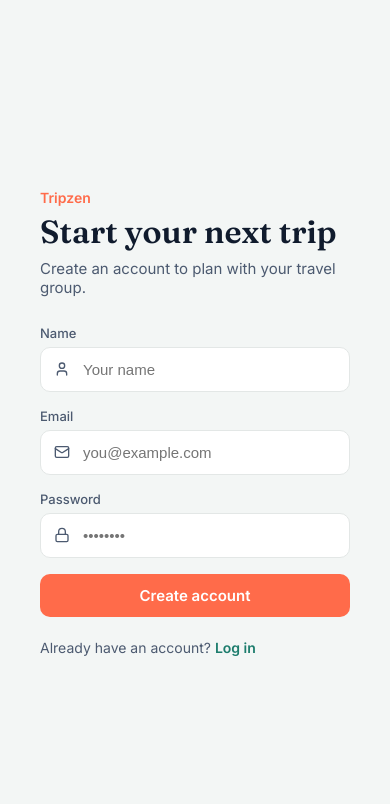
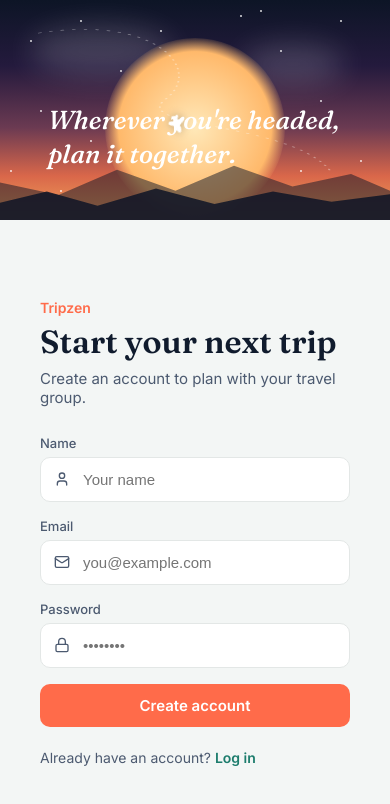
Before and after one commit to ajayhadagali/Tripzen, a React (Vite) app in the folder client/: page /register in a window 390 px wide. Shown: the top 804 px of the page. Built offline with nearby package versions, Linux system fonts and the light colour scheme.

Commit message:
Add responsive layout and Capacitor Android wrapper

```diff
--- /dev/null
+++ b/client/capacitor.config.json
@@ -0,0 +1,5 @@
+{
+  "appId": "com.tripzen.app",
+  "appName": "Tripzen",
+  "webDir": "dist"
+}
--- a/client/index.html
+++ b/client/index.html
@@ -3,7 +3,7 @@
   <head>
     <meta charset="UTF-8" />
     <link rel="icon" type="image/svg+xml" href="/favicon.svg" />
-    <meta name="viewport" content="width=device-width, initial-scale=1.0" />
+    <meta name="viewport" content="width=device-width, initial-scale=1.0, viewport-fit=cover" />
     <title>client</title>
   </head>
   <body>
--- a/client/package.json
+++ b/client/package.json
@@ -10,6 +10,8 @@
     "preview": "vite preview"
   },
   "dependencies": {
+    "@capacitor/android": "^8.5.3",
+    "@capacitor/core": "^8.5.3",
     "axios": "^1.20.0",
     "lucide-react": "^1.51.0",
     "react": "^19.2.8",
@@ -17,6 +19,7 @@
     "react-router-dom": "^7.18.4"
   },
   "devDependencies": {
+    "@capacitor/cli": "^8.5.3",
     "@eslint/js": "^10.0.1",
     "@types/react": "^19.2.18",
     "@types/react-dom": "^19.2.7",
--- a/client/src/index.css
+++ b/client/src/index.css
@@ -58,8 +58,12 @@ button { font-family: 'Inter', sans-serif; }
   min-height: 100vh;
 }
 @media (max-width: 860px) {
-  .auth-wrap { grid-template-columns: 1fr; }
-  .auth-scene { display: none; }
+  .auth-wrap { grid-template-columns: 1fr; grid-template-rows: 220px 1fr; }
+  .auth-scene { order: -1; }
+  .scene-copy { bottom: 20px; left: 24px; right: 24px; }
+  .scene-copy h3 { font-size: 18px; margin-top: 0; }
+  .scene-copy p, .scene-copy svg { display: none; }
+  .auth-form-side { padding: 28px 20px; align-items: flex-start; }
 }
 
 .auth-form-side {
@@ -491,3 +495,16 @@ button { font-family: 'Inter', sans-serif; }
 }
 .settle-row .who { font-weight: 600; }
 .settle-amt { margin-left: auto; font-family: 'Fraunces', serif; font-size: 18px; color: var(--coral-dark); }
+/* Phone-friendly layout for the rest of the app */
+@media (max-width: 640px) {
+  .page { padding: 24px 16px 60px; }
+  .page-header h2 { font-size: 26px; }
+  .stat-strip { flex-direction: column; }
+  .pill-tabs { display: flex; overflow-x: auto; max-width: 100%; }
+  .pill-tab { white-space: nowrap; }
+  .ticket-grid { grid-template-columns: 1fr; }
+  .modal-box { padding: 22px; }
+}
+
+/* Keep content clear of the phone's status bar / notch */
+body { padding-top: env(safe-area-inset-top); padding-bottom: env(safe-area-inset-bottom); }
```
Also changed, not shown: 54 other files (tests, documents, lock files or other folders).
